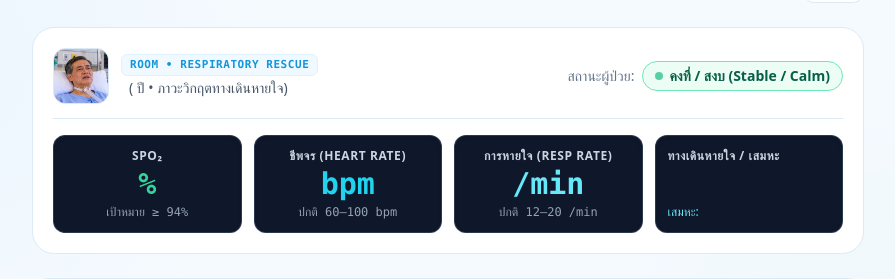
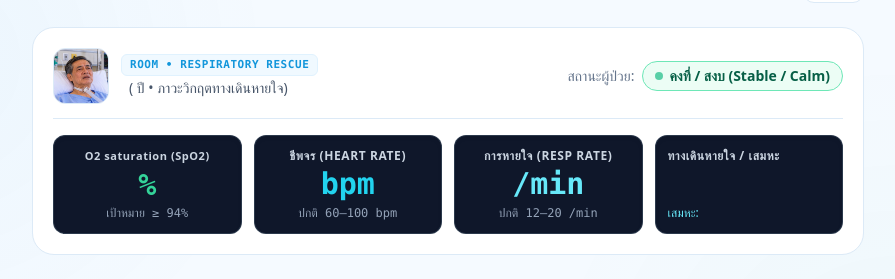
Before and after one commit to nantakarnmaj/NLabS, a Flask app: template app/templates/mission_play.html in a window 1280 px wide. Shown: the part 116-395 px from the top of the page, without its empty margins (192-1087 px from the left). Run offline with Flask 3, Linux system fonts and the light colour scheme; the template is opened without the code that fills it, so the values that code supplies are empty; some libraries are stand-ins or nearby versions.

Commit message:
Update SpO2 label to O2 saturation (SpO2) on telemetry monitor and mission activities

```diff
--- a/app/templates/mission_play.html
+++ b/app/templates/mission_play.html
@@ -73,7 +73,7 @@
     <div class="grid grid-cols-2 sm:grid-cols-4 gap-2.5 sm:gap-3 text-center">
       <!-- SpO2 -->
       <div class="bg-[#0F172A] p-3 rounded-xl border border-slate-700/80 shadow-inner flex flex-col justify-between">
-        <div class="text-xs font-bold text-slate-300 uppercase tracking-wider">SpO₂</div>
+        <div class="text-[11px] sm:text-xs font-bold text-slate-300 tracking-wider">O2 saturation (SpO2)</div>
         <div id="monitor-spo2" class="text-2xl sm:text-3xl font-black font-mono my-0.5 {% if ps.spo2 < 90 %}text-red-400{% elif ps.spo2 < 94 %}text-amber-400{% else %}text-emerald-400{% endif %}">
           {{ ps.spo2 }}%
         </div>
@@ -698,7 +698,7 @@
 
             <div class="space-y-3 text-sm">
               <div class="flex items-center justify-between py-1.5 border-b border-amber-100/60">
-                <span class="text-slate-600 font-medium">ความอิ่มตัวออกซิเจน (SpO2)</span>
+                <span class="text-slate-600 font-medium">O2 saturation (SpO2)</span>
                 <span class="font-bold font-mono text-red-600 text-base">{{ current_activity.content_json.before.spo2 }}%</span>
               </div>
               <div class="flex items-center justify-between py-1.5 border-b border-amber-100/60">
@@ -732,7 +732,7 @@
 
             <div class="space-y-3 text-sm">
               <div class="flex items-center justify-between py-1.5 border-b border-emerald-100/60">
-                <span class="text-slate-600 font-medium">ความอิ่มตัวออกซิเจน (SpO2)</span>
+                <span class="text-slate-600 font-medium">O2 saturation (SpO2)</span>
                 <span class="font-bold font-mono text-emerald-600 text-base">{{ current_activity.content_json.after.spo2 }}%</span>
               </div>
               <div class="flex items-center justify-between py-1.5 border-b border-emerald-100/60">
@@ -765,7 +765,7 @@
             <span>เกณฑ์ประเมินความสำเร็จในการดูแลทางเดินหายใจ (Clinical Criteria):</span>
           </div>
           <ul class="list-disc list-inside text-sm text-slate-700 space-y-1.5 ml-1 leading-relaxed">
-            <li>ค่าความอิ่มตัวออกซิเจนในเลือด (SpO2) ปรับเพิ่มขึ้นสู่ระดับเป้าหมายที่ปลอดภัย (&ge; 95%)</li>
+            <li>ค่า O2 saturation (SpO2) ปรับเพิ่มขึ้นสู่ระดับเป้าหมายที่ปลอดภัย (&ge; 95%)</li>
             <li>อัตราการหายใจลดลงสู่เกณฑ์ปกติ (12–20 ครั้ง/นาที) และอาการเหนื่อยหอบบรรเทาลง</li>
             <li>การฟังเสียงปอดซ้ำพบว่าเสียงเสมหะลดลง/หายไป และได้ยินเสียงลมเข้าปอดชัดเจนทั้งสองข้าง (Bilateral Clear Breath Sounds)</li>
           </ul>
```
Also changed, not shown: seed/oxygen_mission_seed.py (+6 -6 lines).
